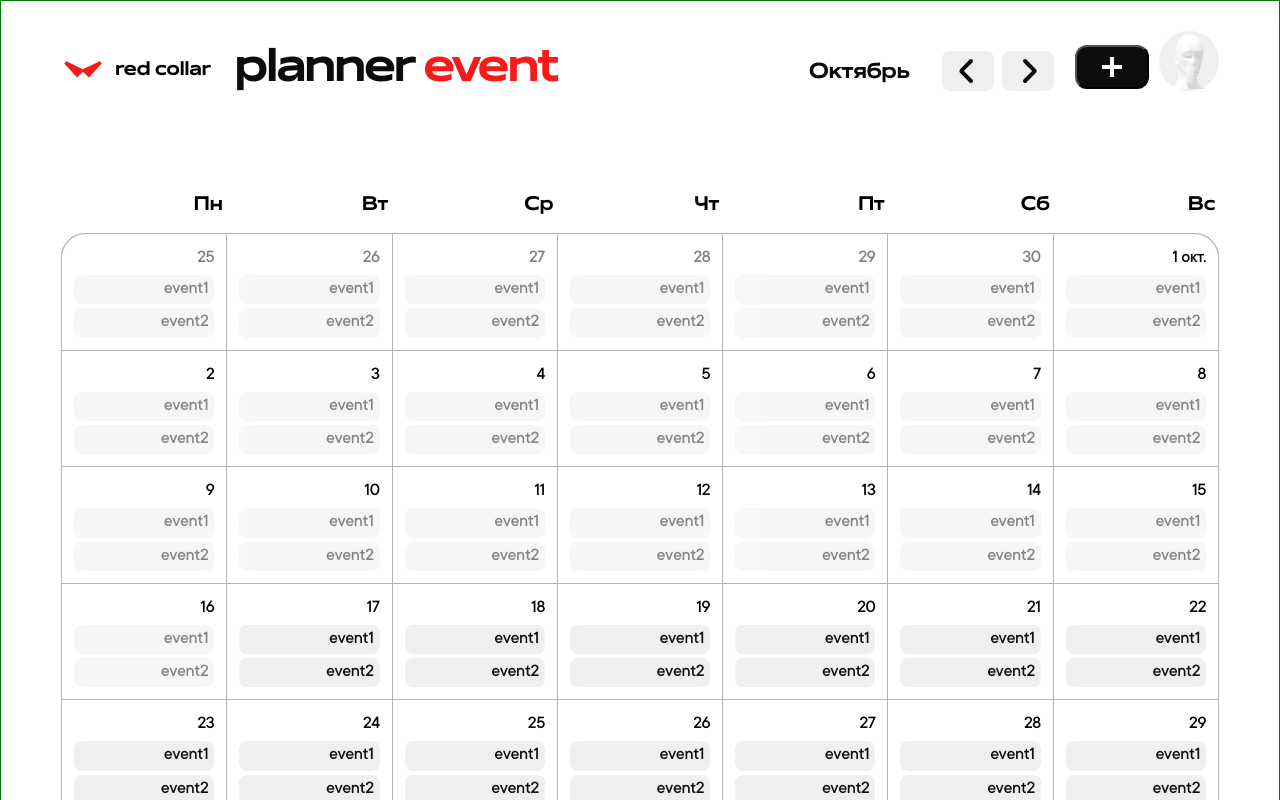
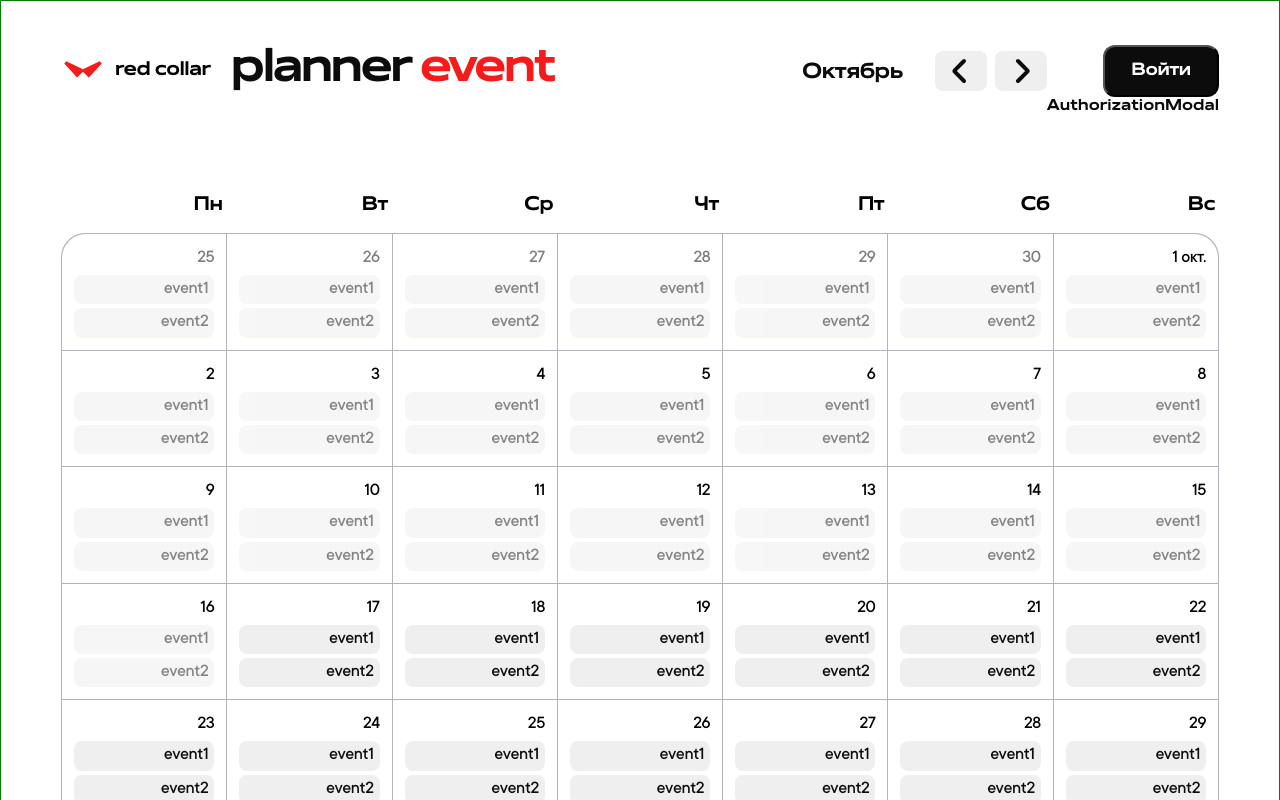
Before and after one commit to Iuliia-Bogdanova/calendar-planner, a React (Vite) app: page / in a window 1280 px wide. Shown: the top 800 px of the page. Built offline with nearby package versions, Linux system fonts and the light colour scheme; data requests are answered from the project's data file.

Commit message:
Authorization doing

```diff
--- a/src/components/Header/ActiveUser/ActiveUser.jsx
+++ b/src/components/Header/ActiveUser/ActiveUser.jsx
@@ -3,6 +3,7 @@ import React from 'react';
 import st from "./styles.module.scss";
 import avatarIcon from '/icons/avatar.png';
 import addIcon from '/icons/add.svg';
+import CreateEventModal from '../../Modals/CreateEventModal/CreateEventModal';
 
 function ActiveUser() {
     return (
@@ -19,6 +20,7 @@ function ActiveUser() {
                     />
                 </div>
             </div>
+            <CreateEventModal />
         </div>
     );
 }
--- a/src/components/Header/Header.jsx
+++ b/src/components/Header/Header.jsx
@@ -24,8 +24,8 @@ function Header({ currentMonth, changeMonth }) {
                 />
             </li>
             <li>
-                {/* <InactiveUser /> */}
-                <ActiveUser />
+                <InactiveUser />
+                {/* <ActiveUser /> */}
                 {/* {isAuthenticated ? <ActiveUser /> : <InactiveUser />} */}
             </li>
         </ul>
--- a/src/components/Header/InactiveUser/InactiveUser.jsx
+++ b/src/components/Header/InactiveUser/InactiveUser.jsx
@@ -1,12 +1,18 @@
-import React from 'react'
+import React from 'react';
+import Modal from "react-modal";
+
 
 import st from "./styles.module.scss";
+import AuthorizationModal from '../../Modals/AuthorizationModal/AuthorizationModal';
 
 function InactiveUser() {
     return (
-        <div className={st.inactiveLogin}>
-            <button className={st.loginBtn}>Войти</button>
-        </div>
+        <>
+            <div className={st.inactiveLogin}>
+                <button className={st.loginBtn}>Войти</button>
+            </div>
+            <AuthorizationModal />
+        </>
     );
 }
 
--- /dev/null
+++ b/src/components/Modals/AuthorizationModal/AuthorizationModal.jsx
@@ -0,0 +1,12 @@
+import React from 'react';
+import Modal from "react-modal";
+
+import st from "./styles.module.scss";
+
+function AuthorizationModal() {
+  return (
+    <div>AuthorizationModal</div>
+  )
+}
+
+export default AuthorizationModal;
--- /dev/null
+++ b/src/components/Modals/CreateEventModal/CreateEventModal.jsx
@@ -0,0 +1,12 @@
+import React from 'react';
+import Modal from "react-modal";
+
+import st from "./styles.module.scss";
+
+function CreateEventModal() {
+  return (
+    <div>CreateEventModal</div>
+  )
+}
+
+export default CreateEventModal;
```
Also changed, not shown: src/components/Modals/AuthorizationModal/styles.module.scss (added), src/components/Modals/CreateEventModal/styles.module.scss (added).
